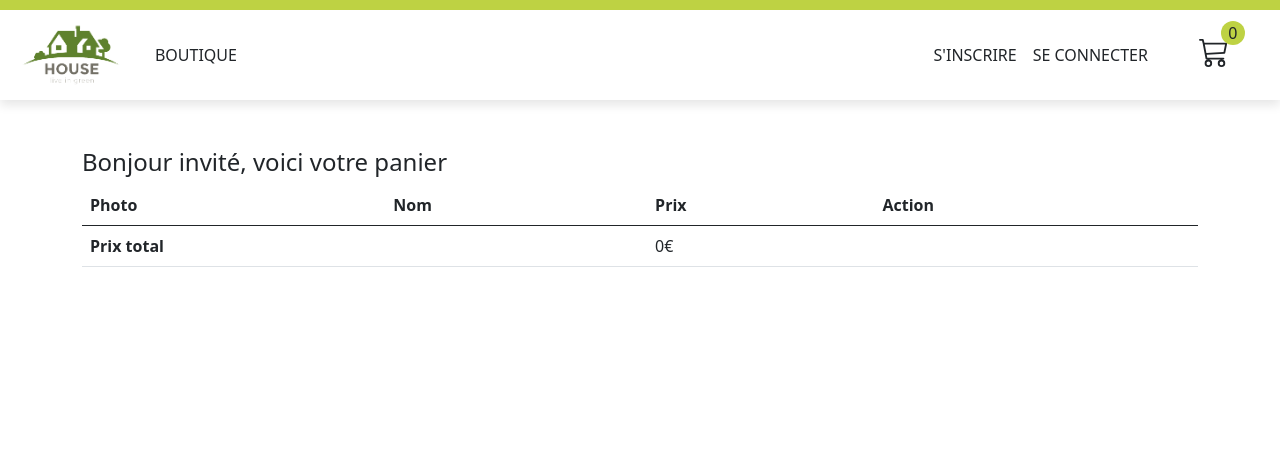
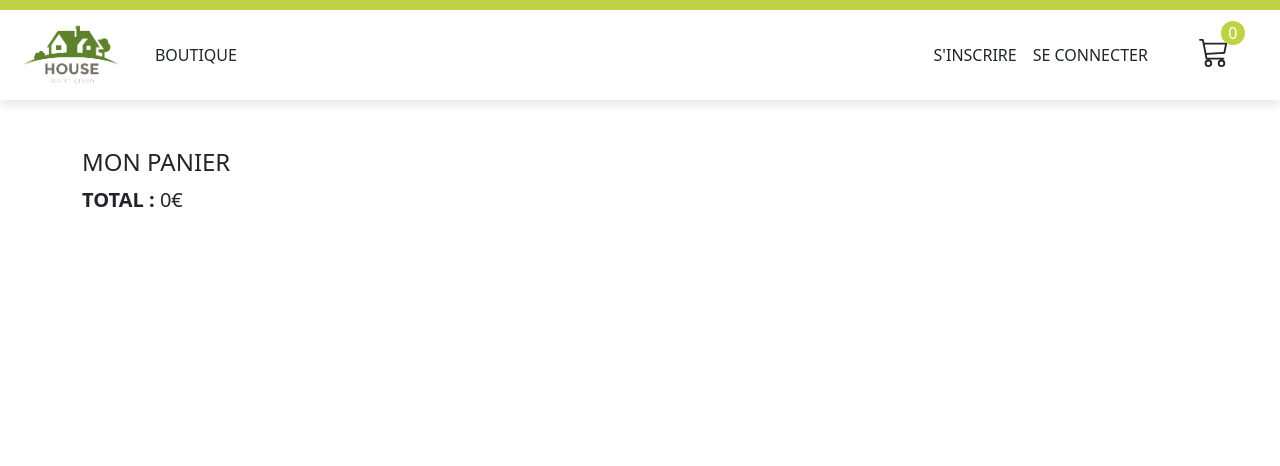
Before and after one commit to JadeLecuyer/Myshop, a PHP site: page /user-cart.php in a window 1280 px wide. Shown: the top 466 px of the page. Run offline with PHP 8.4, Linux system fonts and the light colour scheme; style sheets or scripts are compiled from the project's sources.

Commit message:
cart second draft

```diff
--- a/add-to-cart.php
+++ b/add-to-cart.php
@@ -6,9 +6,11 @@
     $addedProduct = $userCart->addToCart($_GET['id']);
     }
 
-    if(!isset($_GET['id']) || $addedProduct === false) {
+    if(!isset($_GET['id']) || $addedProduct === 'wrongid') {
         header('location: index.php?carterror=wrongid');
-    } else {
+    } elseif($addedProduct === 'alreadyadded') {
+        header('location: index.php?carterror=alreadyadded');
+    } elseif($addedProduct === 'success') {
         header('location: index.php');
     }
 ?>
--- a/assets/scss/layouts/_header.scss
+++ b/assets/scss/layouts/_header.scss
@@ -78,7 +78,7 @@
         background-color: $color-primary;
         border-radius: 50%;
         text-align: center;
-        vertical-align: middle;
+        color: $white;
 
         @media screen and (max-width: #{$phone}) {
             top: -0.75rem;
--- a/assets/scss/pages/_cart.scss
+++ b/assets/scss/pages/_cart.scss
@@ -1,4 +1,4 @@
-.block-cart {
+.card-cart {
 
     &__product-img {
         height: 10rem;
@@ -6,4 +6,15 @@
         object-fit: cover;
         object-position: 50% 50%;
     }
+
+    &__delete-logo {
+        height: 1.5rem;
+        width: auto;
+        color: var(--bs-dark);
+        transition: color 300ms ease-out;
+
+        &:hover {
+            color: $color-primary;
+        }
+    }
 }
--- a/core/Cart.php
+++ b/core/Cart.php
@@ -16,11 +16,13 @@ class Cart extends Database {
     }
 
     public function addToCart($product_id) {
-        if($this->getProduct($product_id)) {
+        if(!$this->getProduct($product_id)) {
+            return 'wrongid';
+        } elseif(isset($_SESSION['cart'][$product_id])) {
+            return 'alreadyadded';
+        } else {
             $_SESSION['cart'][$product_id] = [];
-            return true;
-        } else {
-            return false;
+            return 'success';
         }
     }
 
--- a/index.php
+++ b/index.php
@@ -25,6 +25,8 @@
                 <?php if(isset($_GET['carterror'])) {
                     if ($_GET['carterror'] === 'wrongid') {
                         echo '<div class="alert alert-danger">Le produit n\'existe pas : il n\'a pas pu être ajouté à votre panier.</div>';
+                    } elseif($_GET['carterror'] === 'alreadyadded') {
+                        echo '<div class="alert alert-danger">Ce produit est déjà dans votre panier, impossible de l\'ajouter de nouveau.</div>';
                     } elseif($_GET['carterror'] === 'wrongdelete') {
                         echo '<div class="alert alert-danger">Impossible de supprimer de votre panier un produit inexistant ou n\'y étant pas.</div>';
                     }
--- a/user-cart.php
+++ b/user-cart.php
@@ -21,42 +21,37 @@
         <?php require 'includes/layouts/header-inc.php'; ?>
         <main>
         <div class="container">
-            <h4>Bonjour <?= isset($_SESSION['username']) ? $_SESSION['username'] : 'invité' ?>, voici votre panier</h4>
-            <div class="table-responsive">
-                    <table class="table table-hover">
-                        <thead>
-                            <tr>
-                                <th scope="col">Photo</th>
-                                <th scope="col">Nom</th>
-                                <th scope="col">Prix</th>
-                                <th scope="col">Action</th>
-                            </tr>
-                        </thead>
-                        <tbody>
-                        <?php
-                        $productsIds = array_keys($_SESSION['cart']);
-                        $totalPrice = 0;
-                        foreach($productsIds as $productId) {
-                            $product = $userCart->getProduct($productId);
-                            $totalPrice += floatval($product['price']);
-                            echo '<tr>';
-                            echo '<td><img src="' . $product['img'] . '" class="block-cart__product-img"></td>';
-                            echo '<td>' . $product['name'] . '</td>' ;
-                            echo '<td>' . $product['price'] . '€</td>' ;
-                            echo '<td>
-                                <a href="delete-from-cart.php?id=' . $product['id'] . '" class="btn btn-danger">Supprimer</a>
-                                </td>';
-                            echo '</tr>' ;
-                        }
-                        ?>
-                        </tbody>
-                        <tfoot>
-                            <tr>
-                                <th colspan="2">Prix total</th>
-                                <td colspan="2"><?= $totalPrice ?>€</td>
-                            </tr>
-                        </tfoot>
-                </table>
+            <!-- <h4 class="text-uppercase">Bonjour <?= isset($_SESSION['username']) ? $_SESSION['username'] : 'invité' ?>, voici votre panier</h4> -->
+            <h4 class="text-uppercase">Mon panier</h4>
+
+            <?php
+            $productsIds = array_keys($_SESSION['cart']);
+            $totalPrice = 0;
+            foreach($productsIds as $productId) {
+                $product = $userCart->getProduct($productId);
+                $totalPrice += floatval($product['price']); ?>
+                <div class="w-75 m-auto py-3 d-flex flex-column flex-md-row">
+                    <div class="me-3">
+                        <a href="viewproduct.php?id=<?= $product['id'] ?>">
+                            <img src="<?= $product['img'] ?>" alt="<?= $product['name'] ?>" class="card-cart__product-img">
+                        </a>
+                    </div>
+                    <div class="d-flex flex-column justify-content-between">
+                        <div>
+                            <div class="card-cart__price fw-bold fs-5"><?= $product['price'] ?>€</div>
+                            <div><a href="viewproduct.php?id=<?= $product['id'] ?>" class="link-dark text-decoration-none"><?= $product['name'] ?></a></div>
+                        </div>
+                        <a href="delete-from-cart.php?id=<?=$product['id']?>">
+                            <svg xmlns="http://www.w3.org/2000/svg" fill="currentColor" class="bi bi-trash card-cart__delete-logo" viewBox="0 0 16 16">
+                                <path d="M5.5 5.5A.5.5 0 0 1 6 6v6a.5.5 0 0 1-1 0V6a.5.5 0 0 1 .5-.5zm2.5 0a.5.5 0 0 1 .5.5v6a.5.5 0 0 1-1 0V6a.5.5 0 0 1 .5-.5zm3 .5a.5.5 0 0 0-1 0v6a.5.5 0 0 0 1 0V6z"/>
+                                <path fill-rule="evenodd" d="M14.5 3a1 1 0 0 1-1 1H13v9a2 2 0 0 1-2 2H5a2 2 0 0 1-2-2V4h-.5a1 1 0 0 1-1-1V2a1 1 0 0 1 1-1H6a1 1 0 0 1 1-1h2a1 1 0 0 1 1 1h3.5a1 1 0 0 1 1 1v1zM4.118 4L4 4.059V13a1 1 0 0 0 1 1h6a1 1 0 0 0 1-1V4.059L11.882 4H4.118zM2.5 3V2h11v1h-11z"/>
+                            </svg>
+                        </a>
+                    </div>
+                </div>
+            <?php } ?>
+            <div class="fs-5">
+                <span class="text-uppercase fw-bold">Total :</span>  <?= $totalPrice ?>€
             </div>
         </div>
         </main>
```
Also changed, not shown: brouillon.php (added, +42 -0 lines).
